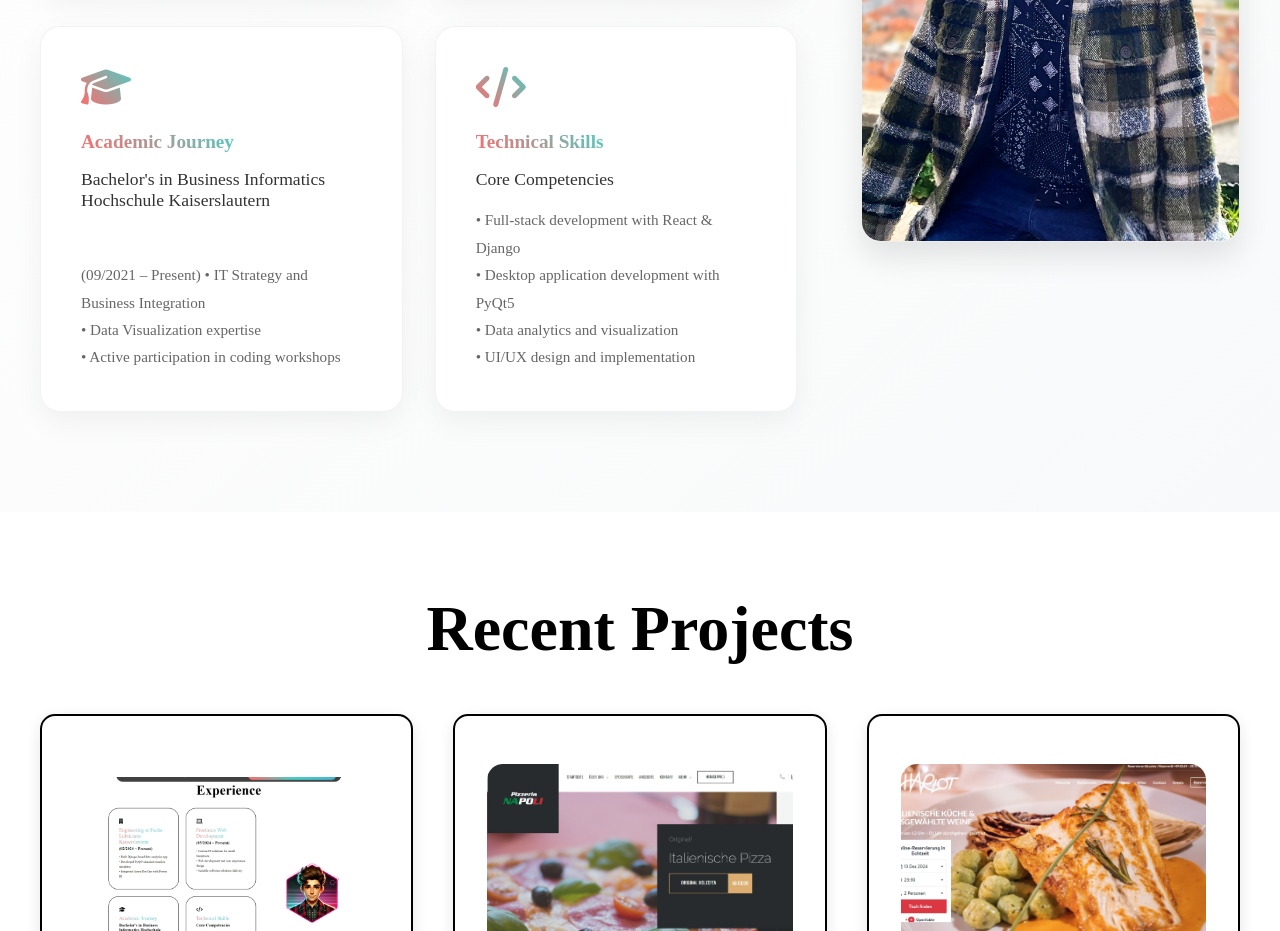
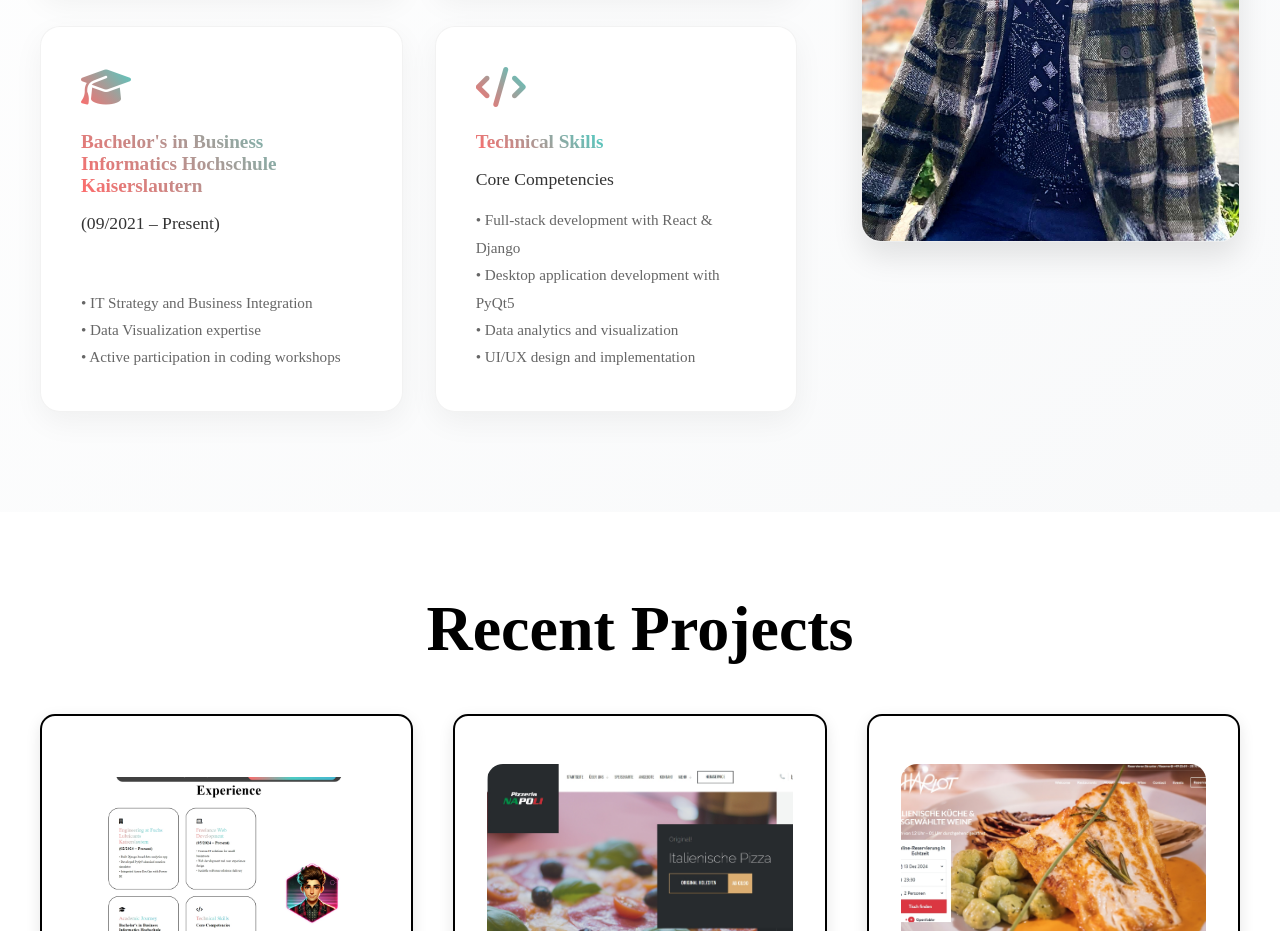
Before and after one commit to wisems/wissem, a plain HTML site: page index.html in a window 1280 px wide. Shown: the part 2180-3111 px from the top of the page. Drawn offline with nearby package versions, Linux system fonts and the light colour scheme.

Commit message:
Update index.html

```diff
--- a/index.html
+++ b/index.html
@@ -112,8 +112,8 @@
                     <i class="fa-solid fa-building"></i>
                     <span>Engineering at Fuchs Lubricants Kaiserslautern </span>
                     <h3>(02/2024 – Present)</h3>
-                    <p>• Built Django-based data analytics app
-                        • Developed PyQt5 chemical reaction simulator
+                    <p>• Built Django-based data analytics app<br>
+                        • Developed PyQt5 chemical reaction simulator<br>
                         • Integrated Azure DevOps with Power BI</p>
                 </div>
 
@@ -121,16 +121,16 @@
                     <i class="fa-solid fa-laptop-code"></i>
                     <span>Freelance Web Development</span>
                     <h3>(05/2024 – Present)</h3>
-                    <p> • Custom IT solutions for small businesses<br>
+                    <p>• Custom IT solutions for small businesses<br>
                         • Web development and user experience design<br>
                         • Scalable software solutions delivery</p>
                 </div>
 
                 <div class="grid-card">
                     <i class="fa-solid fa-graduation-cap"></i>
-                    <span>Academic Journey</span>
-                    <h3>Bachelor's in Business Informatics Hochschule Kaiserslautern</h3>
-                    <p> (09/2021 – Present)
+                    <span>Bachelor's in Business Informatics Hochschule Kaiserslautern</span>
+                    <h3>(09/2021 – Present)</h3>
+                    <p>
                         • IT Strategy and Business Integration<br>
                         • Data Visualization expertise<br>
                         • Active participation in coding workshops</p>
```
